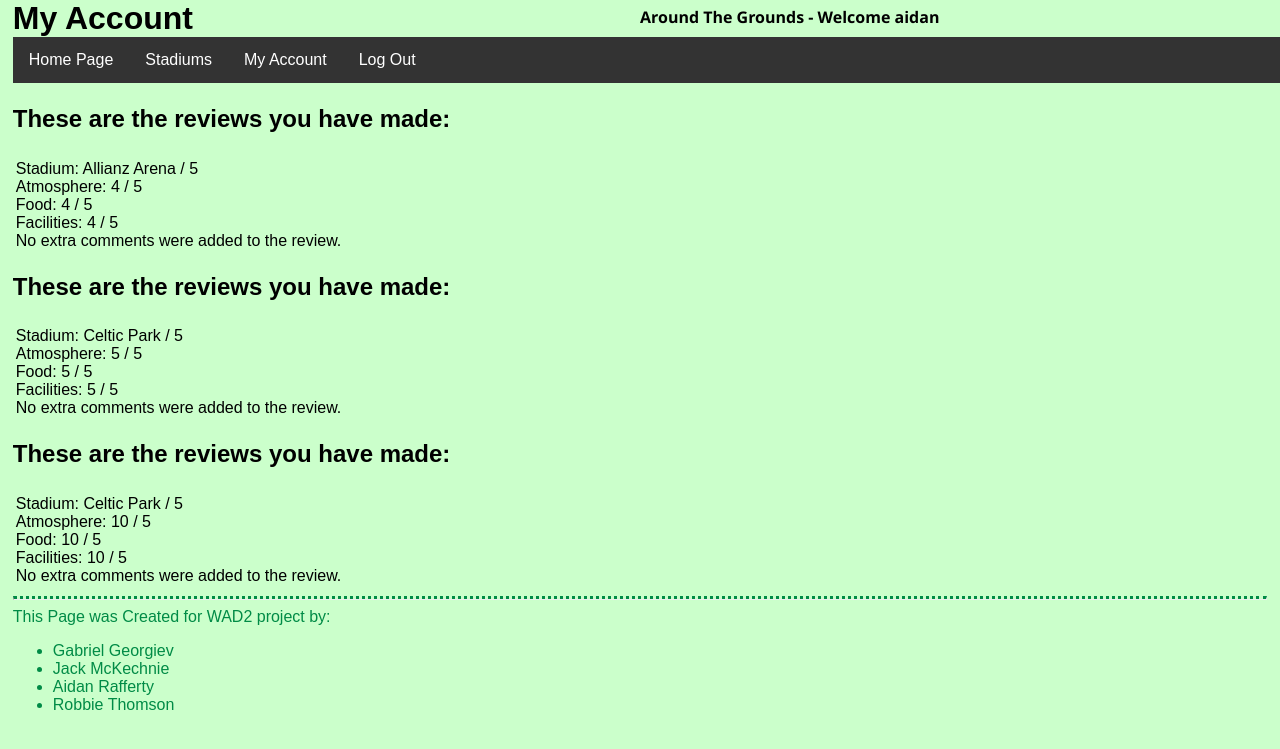
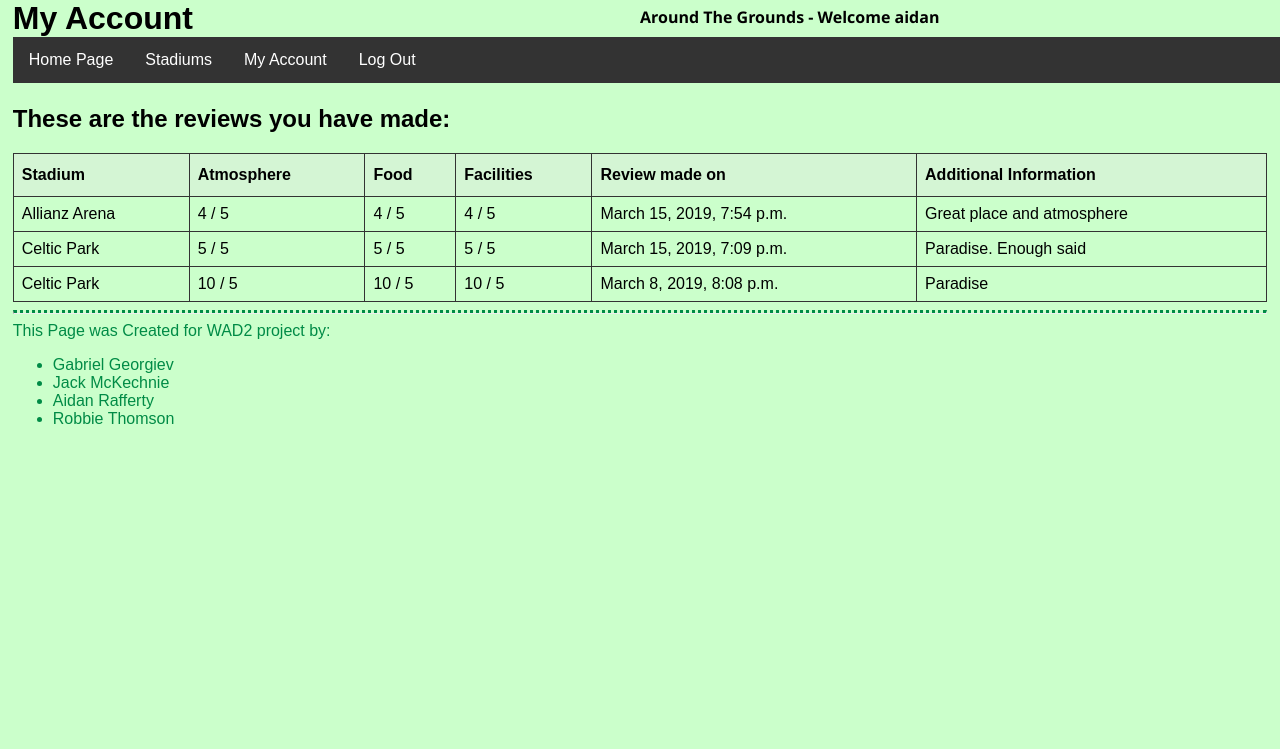
Before and after one commit to AidanRafferty/around_the_grounds, a Django app: page /ATGApp/account/ in a window 1280 px wide. Shown: the top 749 px of the page. Run offline with Django 3.2, Linux system fonts and the light colour scheme; a user stored in the database is signed in; data comes from the database, SQL or seed files in the repository; both versions use the stored data as it was after the commit; parts of the project's set-up code (start-up, migrations or seed data) failed here and were passed over; some libraries are stand-ins or nearby versions.

Commit message:
MyAccount page now working

```diff
--- a/static/css/css.css
+++ b/static/css/css.css
@@ -204,6 +204,45 @@ input[type=text], input[type=number], input[type=password], input[type=email] {
 
 
 /* review table END */
+
+ /* User review table */
+#userReviews {
+    border-collapse: collapse;
+    width: 100%;
+}
+
+#userReviews td, #userReviews th {
+    border: 1px solid #333;
+    padding: 8px;
+}
+
+#userReviews th {
+    padding-top: 12px;
+    padding-bottom: 12px;
+    text-align: left;
+    background-color: rgb(212, 245, 212)
+}
+.largeInput{
+
+    width: 75%;
+    height: 40px;
+
+}
+
+input[type=text], input[type=number], input[type=password], input[type=email] {
+    border: 2px solid black;
+    border-radius: 4px;
+    height: 25px;
+
+  }
+
+
+.errorlist {
+    font-weight: bold;
+}
+
+
+/* User review table END */
 div.s{
     font-family:Arial, Helvetica, sans-serif;
     font-size: 20px;
--- a/templates/ATGApp/myAccount.html
+++ b/templates/ATGApp/myAccount.html
@@ -10,27 +10,33 @@
 
     <div>
         {% if reviews %}
+		<h2>These are the reviews you have made:</h2>
+		<table id="userReviews">
+					<tr>
+						<th>Stadium</th>
+						<th>Atmosphere</th>
+						<th>Food</th>
+						<th>Facilities</th>
+						<th>Review made on</th>
+						<th>Additional Information</th>
+					</tr>
 			{% for review in reviews%}
-				<h2>These are the reviews you have made:</h2>
-				<table style="width:100%">
-					<tr>
-						<th>{{ review.stadiumName }}</th>
 					</tr>
-					<tr>
-						<td>
-							Stadium: {{review.stadium}} / 5<br>
-							Atmosphere: {{review.atmosphere}} / 5 <br>
-							Food: {{review.food}} / 5 <br>
-							Facilities: {{review.facilities}} / 5 <br>
-							{% if pages %}
-								Extra Comments: {{comments}}
+							<td>{{review.stadium}}</td>
+							<td>{{review.atmosphere}} / 5 </td>
+							<td>{{review.food}} / 5 </td>
+							<td>{{review.facilities}} / 5 </td>
+							<td>{{review.date}}</td>
+							{% if review.additionalInfo %}
+								<td>{{review.additionalInfo}}</td>
 							{% else %}
-								No extra comments were added to the review.
+								<td>No extra comments were added to the review.</td>
 							{% endif %}
-						</td>
+
 					</tr>
+					{% endfor %}
 				</table>
-			{% endfor %}
+
 
         {% else %}
             <h2>A review has yet to be made on a stadium</h2>
```
Also changed, not shown: db.sqlite3.
